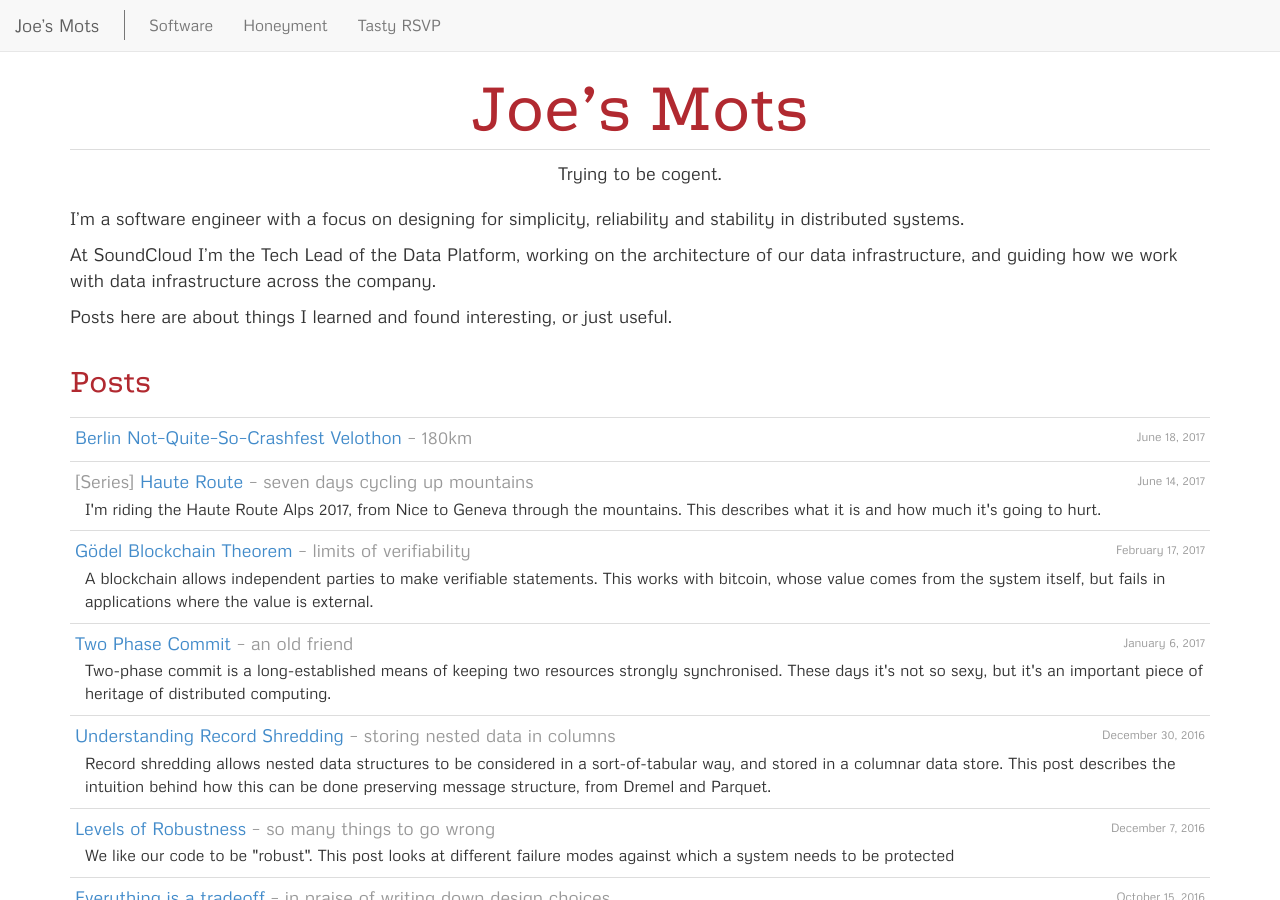
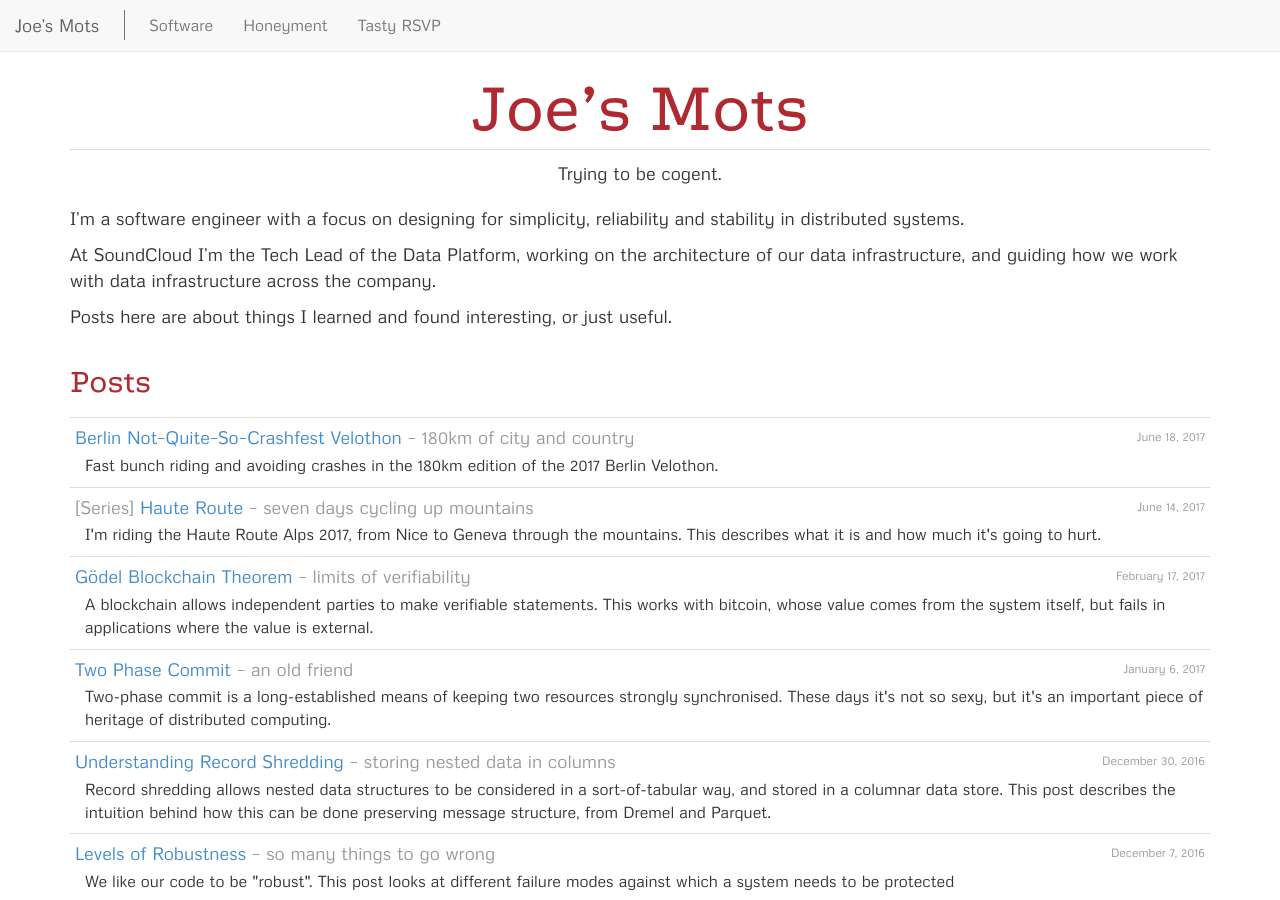
Before and after one commit to joekearney/joekearney.github.io, a Jekyll site: the page built from index.html, in a window 1280 px wide and 900 px high. Built offline with Jekyll 4.4.1, drawn with Linux system fonts in a browser that asks for light colours; some of the changed text lies outside the part shown.

Commit message:
velothon post edits

```diff
--- a/_posts/cycling/2017-06-18-velothon-2017.md
+++ b/_posts/cycling/2017-06-18-velothon-2017.md
@@ -1,8 +1,8 @@
 ---
 layout: post
 title: "Berlin Not-Quite-So-Crashfest Velothon"
-description: "180km "
-meta_description: ""
+description: "180km of city and country"
+meta_description: "Fast bunch riding and avoiding crashes in the 180km edition of the 2017 Berlin Velothon."
 categories:
 - post
 tags:
@@ -35,8 +35,10 @@
 
 When the riding is stressful, concentrating on looking for people doing silly manoeuvres and following wheels closely it can hard to eat, because it's a choice between control (holding on!) and opening food. Last year I got that wrong, didn't eat enough and lost the group well before the end. A bit of planning ahead this time round and I had plenty of open bars ready to go. Hopefully that won't be such a problem in the mountains, where it's all a bit less frantic.
 
-I stayed with the front group from start to finish. In the last few kilometers the riding got more and more sketchy, as people were moving through gaps that were only just there. At that point it seemed better to sit at the back of the group for the finale, rather than risk a dangerous sprint in a race far from my most important of the year. Tom took 25th place (👏) and I rolled in with 49th, a few seconds down.
+It wasn't long from the start that we began to catch the 60km riders from Block A, who started a few minutes before us. I was trying to keep an eye on the rest of the 180km riders, and Tom especially. As we came through Grunewald for the first time, maybe half an hour in, I realised that I could only see the red of the 60km riders, and no Tom! Had I drifted out of the group, and lost contact with them? How had I managed that? I'll really struggle in the Alps if I can't even hold on to a group in the flat plains of Berlin! And then Tom rolled up again from just behind me, and it was clear there was nothing wrong. Silly twit!
+
+Apart from that minor crisis of confidence I stayed with the front group from start to finish, without too much trouble. In the last few kilometers the riding got more and more sketchy, and people started moving through gaps that were only just there. At that point it seemed better to sit at the back of the group for the finale, rather than risk a dangerous sprint in a race far from my most important of the year. Tom took 25th place (👏) and I rolled in with 49th, a few seconds down.
 
 Fast ride. The average speed was over 41 km/h, finishing in 4 hours 17 minutes. Not bad for a ride almost the total distance around the M25.
 
-It turned out that skinsuit guy won the race, twelve minutes quicker. The reason we didn't see him is that he and one other rode off the front near the start, and stayed away for the duration! Chapeau.
+It turned out that skinsuit guy won the race, twelve minutes quicker. The reason we didn't see him after the start pen was that he and one other rode off the front near the start, and stayed away for the duration! Chapeau.
```
Also changed, not shown: other parts of _posts/cycling/2017-06-18-velothon-2017.md (+1 -1 lines).
